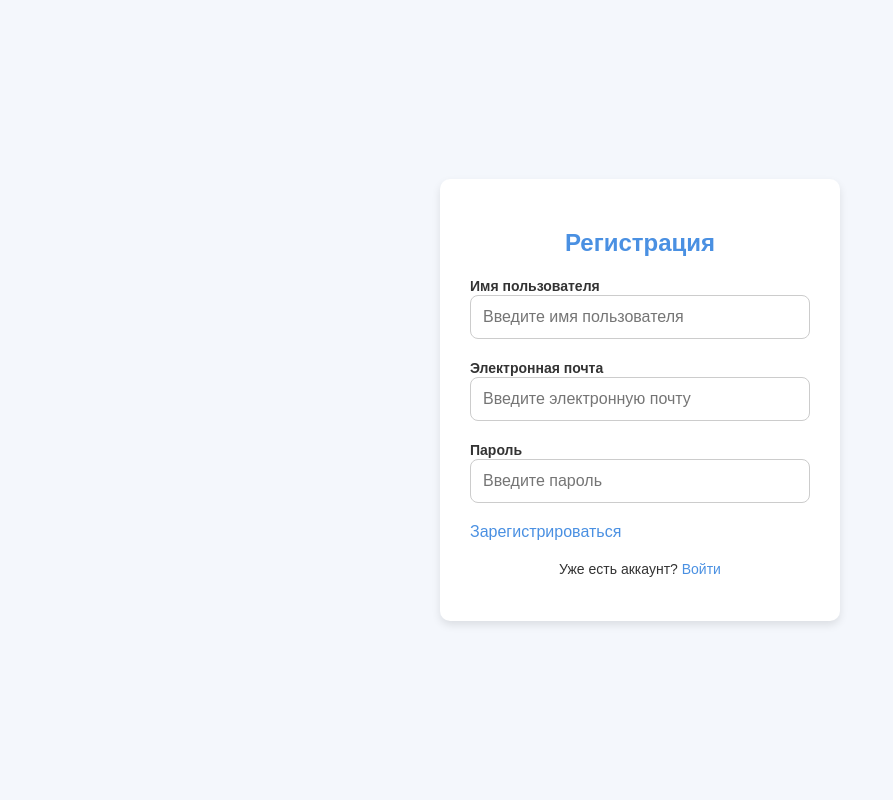
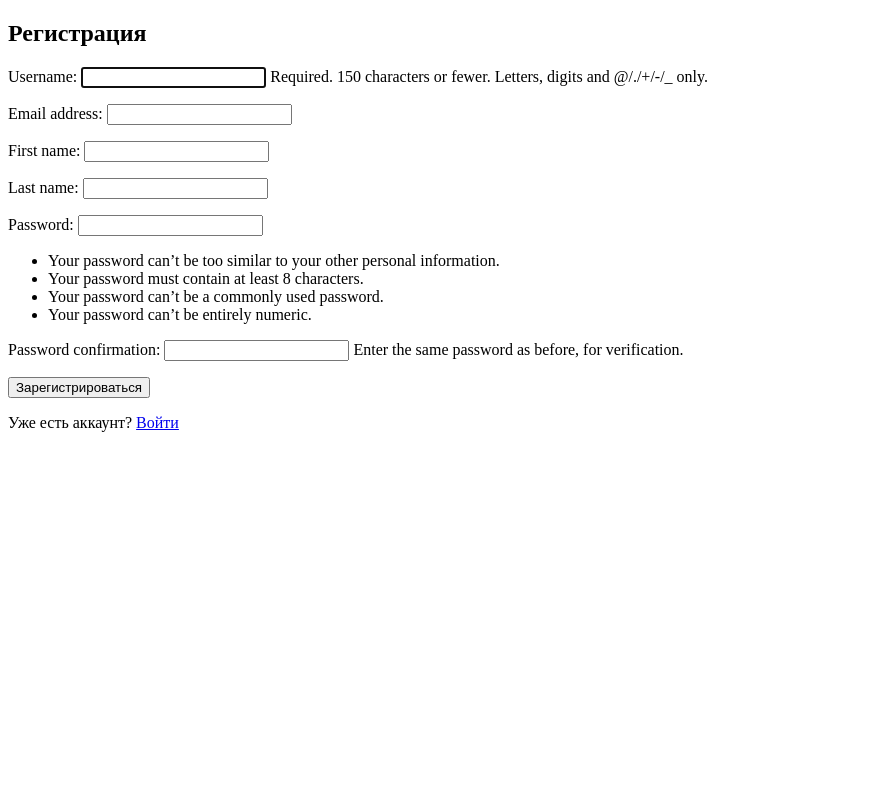
Before and after one commit to Mirbek189/LoL, a Django app: page /main/registration/ in a window 1280 px wide. Shown: the whole page, without its empty margins (0-893 px from the left). Run offline with Django 5.2, Linux system fonts and the light colour scheme.

Commit message:
ssssssss

```diff
--- a/Mylist/main/views.py
+++ b/Mylist/main/views.py
@@ -49,6 +49,7 @@ def registration(request):
 
 
 from django.contrib.auth import authenticate, login
+from django.shortcuts import render, redirect
 
 def login_user(request):
     if request.method == 'POST':
@@ -60,7 +61,6 @@ def login_user(request):
             login(request, user)
             return redirect('home')
         else:
-            messages.error(request, 'Неверное имя пользователя или пароль.')
-            return redirect('login_user')
+            return render(request, 'login.html', {'error': 'Неверное имя пользователя или пароль'})
 
     return render(request, 'login.html')
--- a/Mylist/templates/home.html
+++ b/Mylist/templates/home.html
@@ -118,6 +118,7 @@
     .nav-bar .register-btn:hover {
       background-color: #FF5B00;
     }
+
   </style>
 </head>
 <body>
@@ -141,6 +142,7 @@
       <button class="btn">Просмотреть Коллекцию</button>
     </div>
   </section>
-
+<script src="https://unpkg.com/@dotlottie/player-component@2.7.12/dist/dotlottie-player.mjs" type="module"></script>
+<dotlottie-player src="https://lottie.host/a88c8aab-d125-4d31-b119-50f86da401a4/uCGZKgcKVC.lottie" background="transparent" speed="1" style="width: 300px; height: 300px" loop autoplay></dotlottie-player>
 </body>
 </html>
--- a/Mylist/templates/registration.html
+++ b/Mylist/templates/registration.html
@@ -1,129 +1,29 @@
 <!DOCTYPE html>
-<html lang="ru">
+<html lang="en">
+<head>
+    <meta charset="UTF-8">
+    <title>Регистрация</title>
+</head>
+<body>
+<!-- main/templates/main/register.html -->
+<!DOCTYPE html>
+<html lang="en">
 <head>
     <meta charset="UTF-8">
     <meta name="viewport" content="width=device-width, initial-scale=1.0">
     <title>Регистрация</title>
-    <style>
-        body {
-            font-family: 'Arial', sans-serif;
-            background-color: #f4f7fc;
-            color: #333;
-            margin: 0;
-            padding: 0;
-            display: flex;
-            justify-content: center;
-            align-items: center;
-            height: 100vh;
-        }
 
-        .container {
-            background-color: #fff;
-            border-radius: 10px;
-            box-shadow: 0 4px 8px rgba(0, 0, 0, 0.1);
-            padding: 30px;
-            width: 100%;
-            max-width: 400px;
-            box-sizing: border-box;
-        }
-
-        h2 {
-            text-align: center;
-            margin-bottom: 20px;
-            color: #4a90e2;
-        }
-
-        form {
-            display: flex;
-            flex-direction: column;
-        }
-
-        .form-group {
-            margin-bottom: 20px;
-        }
-
-        label {
-            font-size: 14px;
-            font-weight: 600;
-            margin-bottom: 8px;
-        }
-
-        input {
-            width: 100%;
-            padding: 12px;
-            border-radius: 8px;
-            border: 1px solid #ccc;
-            box-sizing: border-box;
-            font-size: 16px;
-        }
-
-        input:focus {
-            border-color: #4a90e2;
-            outline: none;
-        }
-
-        button {
-            padding: 14px;
-            background-color: #4a90e2;
-            color: white;
-            font-size: 16px;
-            border: none;
-            border-radius: 8px;
-            cursor: pointer;
-            transition: background-color 0.3s ease;
-        }
-
-        button:hover {
-            background-color: #3578e5;
-        }
-
-        p {
-            text-align: center;
-            font-size: 14px;
-            margin-top: 20px;
-        }
-
-        a {
-            color: #4a90e2;
-            text-decoration: none;
-        }
-
-        a:hover {
-            text-decoration: underline;
-        }
-
-    </style>
 </head>
 <body>
-
-    <div class="container">
-        <h2>Регистрация</h2>
-
-        <form method="POST">
-            {% csrf_token %}
-            <!-- Имя пользователя -->
-            <div class="form-group">
-                <label for="username">Имя пользователя</label>
-                <input type="text" id="username" name="username" required placeholder="Введите имя пользователя">
-            </div>
-
-            <!-- Электронная почта -->
-            <div class="form-group">
-                <label for="email">Электронная почта</label>
-                <input type="email" id="email" name="email" required placeholder="Введите электронную почту">
-            </div>
-
-            <!-- Пароль -->
-            <div class="form-group">
-                <label for="password">Пароль</label>
-                <input type="password" id="password" name="password" required placeholder="Введите пароль">
-            </div>
-
-           <a href="{% url 'home' %}" class="button">Зарегистрироваться</a>
-        </form>
-
-        <p>Уже есть аккаунт? <a href="{% url 'login_user' %}">Войти</a></p>
-    </div>
+    <h2>Регистрация</h2>
+    <form method="POST">
+        {% csrf_token %}
+        {{ form.as_p }}  <!-- Отображаем форму -->
+        <button type="submit">Зарегистрироваться</button>
+    </form>
+    <p>Уже есть аккаунт? <a href="{% url 'login_user' %}">Войти</a></p>
+</body>
+</html>
 
 </body>
 </html>
```
Also changed, not shown: Mylist/templates/login.html (+25 -109 lines), Mylist/db.sqlite3.
